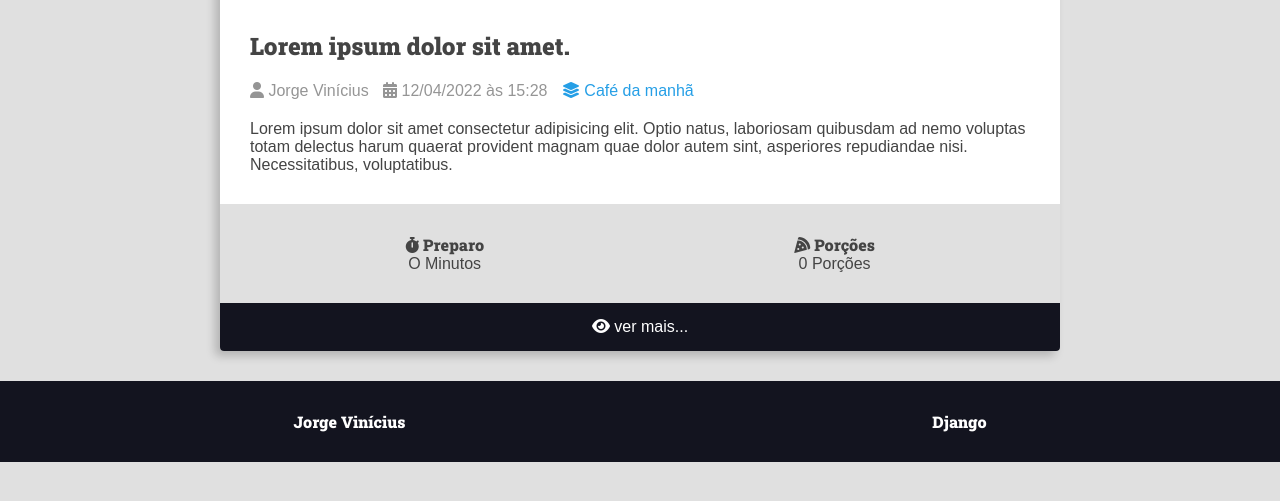
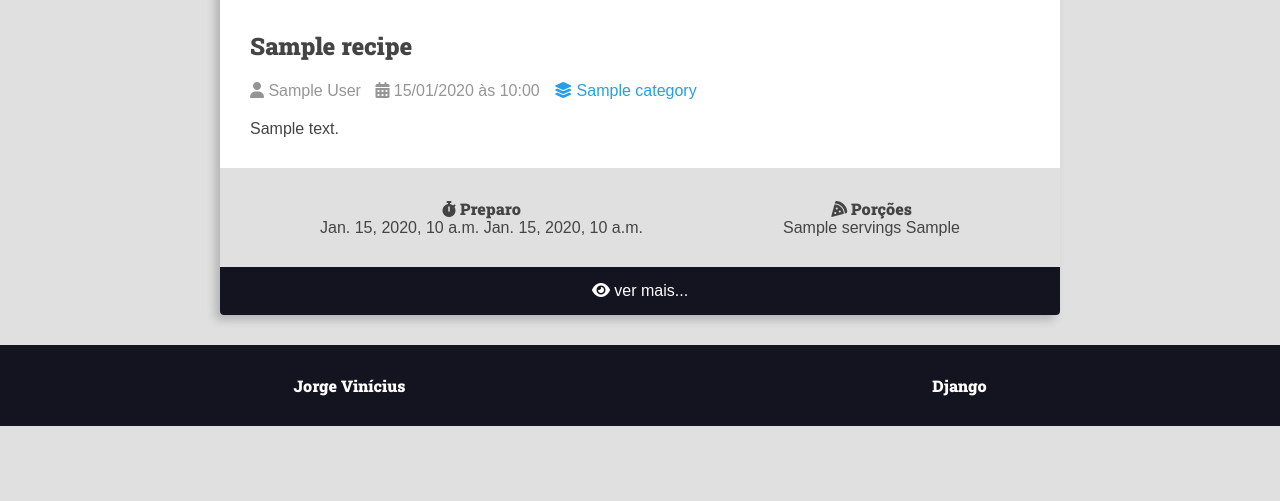
Before and after one commit to xorj/curso-django-projeto1, a Django app: template recipes/templates/recipes/pages/recipe-view.html in a window 1280 px wide. Shown: the part 230-731 px from the top of the page. Run offline with Django 4.2, Linux system fonts and the light colour scheme; the template is opened without the code that fills it: most values are stand-ins (such as "Sample title", 1, 10 or a date in 2020); some libraries are stand-ins or nearby versions.

Commit message:
Adiciona mock de receitas e listagem dinâmica

```diff
--- a/recipes/templates/recipes/partials/recipe.html
+++ b/recipes/templates/recipes/partials/recipe.html
@@ -3,27 +3,29 @@
         <img src="https://via.placeholder.com/1280x720.png/269fe6" alt="temporario">
     </div>
     <div class="recipe-title-container">
-        <h2 class="recipe-title">Lorem ipsum dolor sit amet.</h2>
+        <h2 class="recipe-title">{{ recipe.title }}</h2>
     </div>
     <div class="recipe-author">
         <span class="recipe-author-item">
             <i class="fa fa-user"></i>
-            Jorge Vinícius
+            {{recipe.author.first_name}} {{recipe.author.last_name}}
+
         </span>
         <span class="recipe-author-item">
             <i class="fas fa-calendar-alt"></i>
-            12/04/2022 às 15:28
+            {{ recipe.created_at|date:"d/m/Y" }} às {{ recipe.created_at|date:"H:i" }}
+
         </span>
         <span class="recipe-author-item">
             <a href="">
                 <i class="fas fa-layer-group"></i>
-                Café da manhã
+                {{ recipe.category.name }}
             </a>
         </span>
     </div>
     <div class="recipe-content">
         <p>
-            Lorem ipsum dolor sit amet consectetur adipisicing elit. Optio natus, laboriosam quibusdam ad nemo voluptas totam delectus harum quaerat provident magnam quae dolor autem sint, asperiores repudiandae nisi. Necessitatibus, voluptatibus.
+            {{recipe.description}}
         </p>
     </div>
     <div class="recipe-meta-container">
@@ -32,7 +34,7 @@
                 <i class="fas fa-stopwatch"></i> Preparo
             </h3>
             <div class="recipe-meta-text">
-                O Minutos
+                {{recipe.preparation_time}} {{recipe.preparation_time_unit}}
             </div>
         </div>
         <div class="recipe-meta recipe-servings">
@@ -40,7 +42,7 @@
                 <i class="fas fa-pizza-slice" aria-hidden="true"></i> Porções
             </h3>
             <div class="recipe-meta-text">
-                0 Porções
+                {{recipe.servings}} {{recipe.servings_unit}}
             </div>
         </div>
     </div>
```
Also changed, not shown: recipes/templates/recipes/pages/home.html (+8 -14 lines), recipes/views.py (+8 -4 lines), utils/recipes/factory.py (added, +40 -0 lines).
